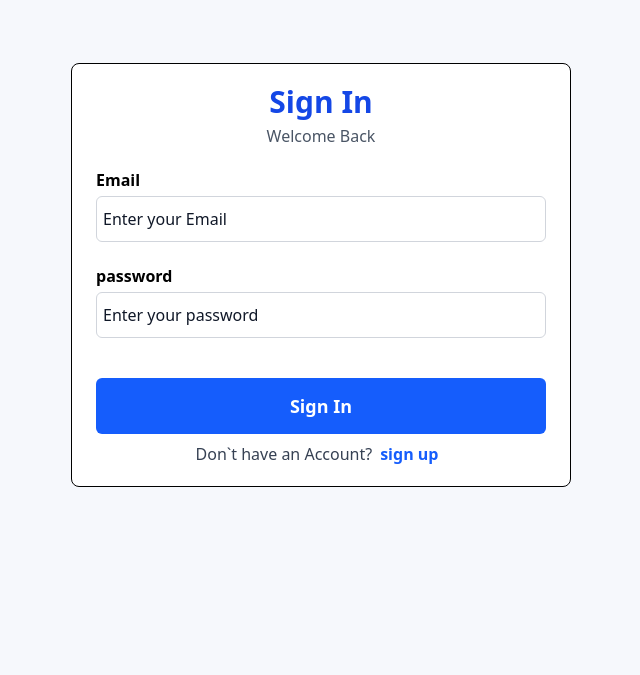
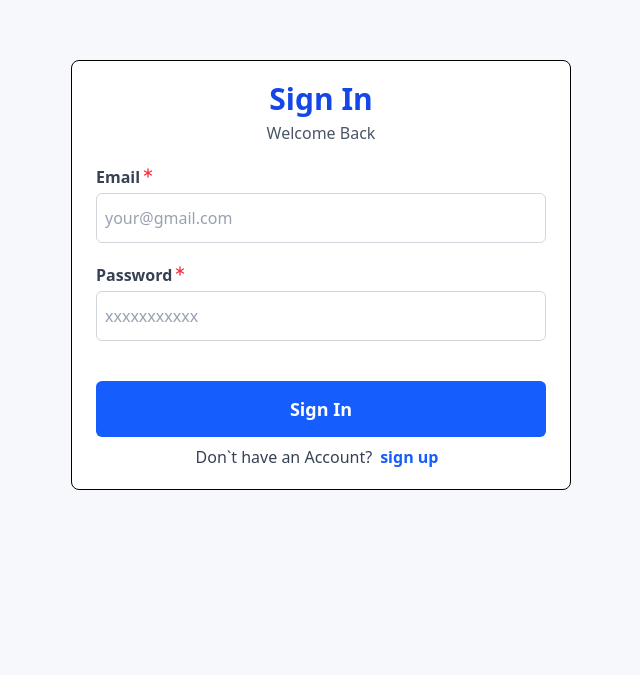
Before and after one commit to Aadarshchaadhary/travel-management_client, a React (Vite) app: page /sign-in in a window 1280 px wide. Shown: the part 125-800 px from the top of the page, without its empty margins (319-959 px from the left). Built offline with nearby package versions, Linux system fonts and the light colour scheme.

Commit message:
Routes/Route

```diff
--- a/package.json
+++ b/package.json
@@ -13,7 +13,9 @@
     "@tailwindcss/vite": "^4.1.13",
     "react": "^19.1.1",
     "react-dom": "^19.1.1",
+    "react-hook-form": "^7.65.0",
     "react-icons": "^5.5.0",
+    "react-router": "^7.9.4",
     "tailwindcss": "^4.1.13"
   },
   "devDependencies": {
--- a/src/App.tsx
+++ b/src/App.tsx
@@ -2,12 +2,18 @@ import "./App.css";
 
 import LoginPage from "./pages/auth/login";
 import RegisterPage from "./pages/auth/register";
+import { BrowserRouter, Routes, Route } from "react-router";
 
 function App() {
   return (
     <>
-      <LoginPage />
-      <RegisterPage />
+      <BrowserRouter>
+        <Routes>
+          {/* {defining routes} */}
+          <Route path="/sign-in" element={<LoginPage />} />
+          <Route path="/sign-up" element={<RegisterPage />} />
+        </Routes>
+      </BrowserRouter>
     </>
   );
 }
--- a/src/components/auth/login-form.tsx
+++ b/src/components/auth/login-form.tsx
@@ -1,45 +1,38 @@
+import { useState } from "react";
+import { Link } from "react-router";
+import Input from "../common/ui/buttons/inputs/input";
+
 const LoginFrom = () => {
+  const [formData, detFormData] = useState({
+    email: "",
+    password: "",
+  });
+  const onChange = (e: any) => {
+    console.log(e);
+  };
   return (
     <div className="mt-5 w-full h-full ">
       <form className=" w-full h-full ">
-        <div className="w-full h-full  flex flex-col gap-5.5">
-          {/* {email input,password} */}
-          <div>
-            <div>
-              <label
-                className="text-[16px] text-grey-600 font-semibold"
-                htmlFor="Email"
-              >
-                Email
-              </label>
-            </div>
-            <input
-              className=" mt-1 w-full py-2.5 px-1.5  rounded-md border border-gray-300 placeholder:text-[16px] placeholder:text-gray-900"
-              placeholder="Enter your Email"
-              id="Email"
-            />
-          </div>
-          <div>
-            <div>
-              <label
-                className="text-[16px] text-grey-600 font-semibold"
-                htmlFor="Email"
-              >
-                password
-              </label>
-            </div>
-            <input
-              className=" mt-1 w-full py-2.5 px-1.5
-              rounded-md
-              border border-gray-300
-              placeholder:text-[16px]
-               placeholder:text-gray-900"
-              placeholder="Enter your password"
-              type="password"
-              id="password"
-            />
-          </div>
+        <div className="w-full h-full flex flex-col gap-5">
+          {/* Email input */}
+          <Input
+            onChange={onChange}
+            label="Email"
+            id="email"
+            placeholder="your@gmail.com"
+            type="email"
+          />
+
+          {/* Password input */}
+          <Input
+            onChange={onChange}
+            label="Password"
+            id="password"
+            placeholder="xxxxxxxxxxx"
+            type="password"
+          />
         </div>
+
         <div className="w-full">
           <button className=" cursor-pointer text-center text-white font-bold text-lg transition-all duration-300 bg-blue-600 hover:bg-blue-700 w-full mt-10 py-3.5 rounded-md">
             Sign In
@@ -48,9 +41,11 @@ const LoginFrom = () => {
         <div>
           <p className="text-center mt-2 text-gray-700">
             Don`t have an Account?
-            <span className="cursor-pointer text-blue-600 mx-2  font-semibold">
-              sign up
-            </span>
+            <Link to={"/sign-up"}>
+              <span className="cursor-pointer text-blue-600 mx-2  font-semibold">
+                sign up
+              </span>
+            </Link>
           </p>
         </div>
       </form>
--- a/src/components/register-form.tsx
+++ b/src/components/auth/register-form.tsx
@@ -1,4 +1,5 @@
 import { LuAsterisk } from "react-icons/lu";
+import { Link } from "react-router";
 
 const RegisterFrom = () => {
   return (
@@ -126,9 +127,11 @@ const RegisterFrom = () => {
         <div>
           <p className="text-center mt-2 text-gray-700">
             Already have an Account?
-            <span className="cursor-pointer text-blue-600 mx-2  font-semibold">
-              sign In
-            </span>
+            <Link to="/Sign-in">
+              <span className="cursor-pointer text-blue-600 mx-2  font-semibold">
+                sign In
+              </span>
+            </Link>
           </p>
         </div>
       </form>
--- /dev/null
+++ b/src/components/common/ui/buttons/inputs/input.tsx
@@ -0,0 +1,39 @@
+/* eslint-disable @typescript-eslint/no-explicit-any */
+import React from "react";
+import { LuAsterisk } from "react-icons/lu";
+
+interface IProps {
+  label: string;
+  id: string;
+  placeholder?: string;
+  type?: "text" | "email" | "password" | "date";
+  onChange?: (e: any) => void;
+}
+
+const Input: React.FC<IProps> = ({
+  id,
+  label,
+  type = "text",
+  placeholder = "Enter something ",
+  onChange,
+}) => {
+  return (
+    <div>
+      <div className="flex">
+        <label className="text-[16px] text-gray-700 font-semibold" htmlFor={id}>
+          {label}
+        </label>
+        <LuAsterisk className="text-red-500" />
+      </div>
+      <input
+        className="focus:outline-blue-500 mt-1 w-full py-3 px-2 border  rounded-md border-gray-300 text-[16px] placeholder:text-[16px] placeholder:text-gray-400"
+        placeholder={placeholder}
+        onChange={onChange}
+        type={type}
+        id={id}
+      />
+    </div>
+  );
+};
+
+export default Input;
--- a/src/pages/auth/register.tsx
+++ b/src/pages/auth/register.tsx
@@ -1,4 +1,4 @@
-import RegisterFrom from "../../components/register-form";
+import RegisterFrom from "../../components/auth/register-form";
 
 const RegisterPage = () => {
   return (
```
Also changed, not shown: 1 other file (tests, documents, lock files or other folders).
